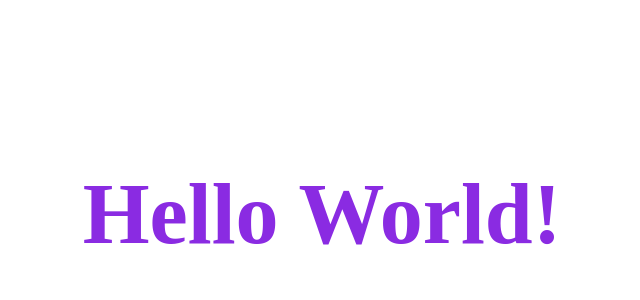
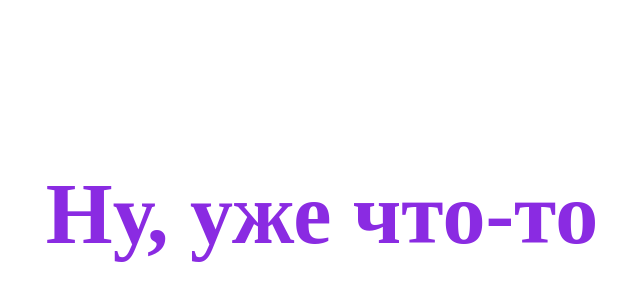
Before and after one commit to PinkyGoose/jija-top, a website: page html/index.html in a window 1280 px wide. Shown: the part 244-544 px from the top of the page, without its empty margins (318-958 px from the left). Drawn offline with Linux system fonts and the light colour scheme; files that its build step writes are made by us from their sources.

Commit message:
change json

```diff
--- a/html/index.html
+++ b/html/index.html
@@ -2,12 +2,12 @@
 <html lang="en">
 <head>
     <meta charset="UTF-8">
-    <title>Title</title>
+    <title>Жезнь тлин</title>
     <link rel="stylesheet" href="style.css">
 </head>
 <body>
 
-    <h1>Hello World!</h1>
+    <h1>Ну, уже что-то</h1>
 
 </body>
 </html>
--- a/package.json
+++ b/package.json
@@ -4,7 +4,7 @@
   "description": "my first web application",
   "main": "index.js",
   "scripts": {
-    "start": "server.js"
+    "start": "node server.js"
   },
   "author": "PinkyGoose",
   "license": "ISC"
```
